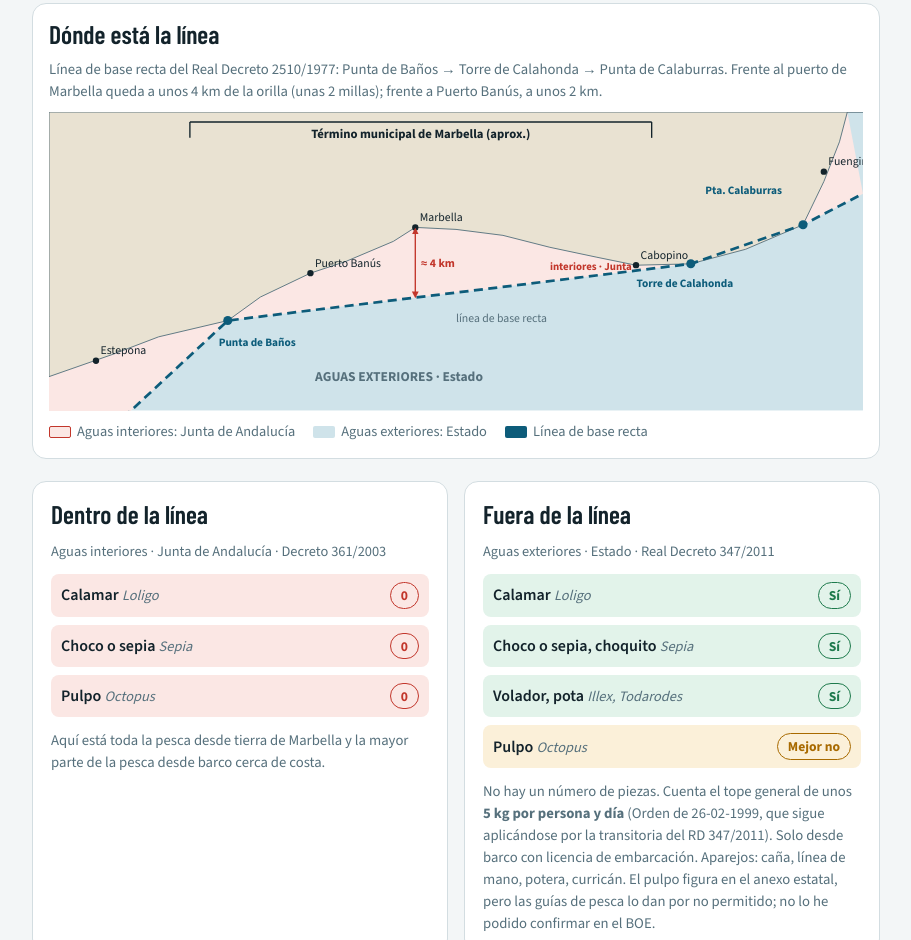
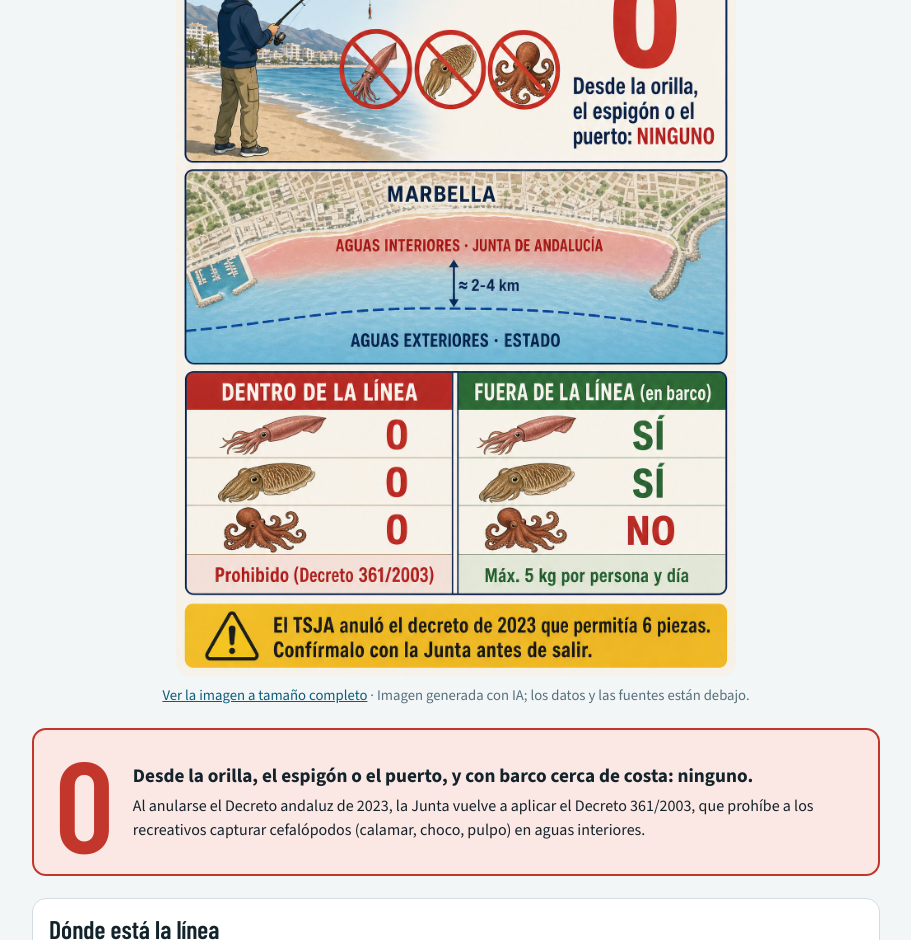
Before and after one commit to JoseHino/cefalopodos-marbella, a plain HTML site: page index.html in a window 1280 px wide. Shown: the part 434-1374 px from the top of the page, without its empty margins (184-1095 px from the left). Drawn offline with nearby package versions, Linux system fonts and the light colour scheme; a web font is replaced by a local one.

Commit message:
Añade infografía en imagen
Co-Authored-By: Claude Opus 5.5 <noreply@anthropic.com>

```diff
--- a/index.html
+++ b/index.html
@@ -69,6 +69,11 @@ a:focus-visible{outline:2px solid var(--base);outline-offset:2px}
     <h1>¿Cuántos cefalópodos puedo pescar con caña en Marbella?</h1>
     <p class="lead">Depende de a qué lado de una línea invisible estés. Casi toda la franja costera de Marbella son <b>aguas interiores</b> y ahí manda la Junta de Andalucía. Más allá de esa línea son <b>aguas exteriores</b> y manda el Estado.</p>
   </header>
+
+  <figure style="margin:0;display:grid;gap:8px">
+    <img src="infografia.jpg" alt="Infografía: cero cefalópodos desde la orilla en Marbella; dentro de la línea de base, prohibidos; fuera, calamar y choco sí, pulpo no, máximo 5 kg por persona y día" style="width:100%;max-width:560px;margin:0 auto;border-radius:14px;display:block">
+    <figcaption class="note" style="text-align:center"><a href="infografia.jpg" style="color:var(--base)">Ver la imagen a tamaño completo</a> · Imagen generada con IA; los datos y las fuentes están debajo.</figcaption>
+  </figure>
 
   <section class="answer" aria-label="Respuesta corta">
     <div class="big">0</div>
```
Also changed, not shown: infografia.jpg (added).
